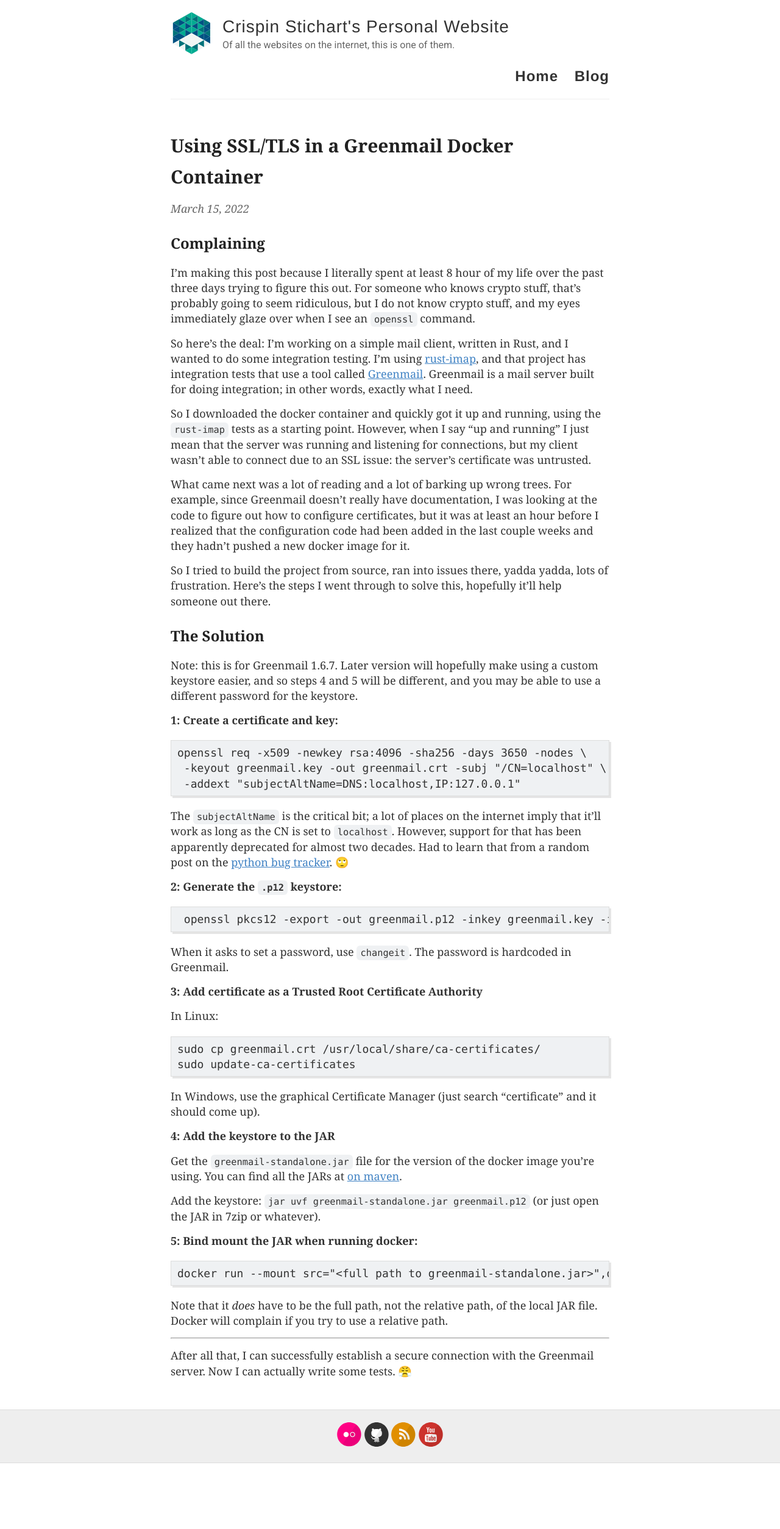
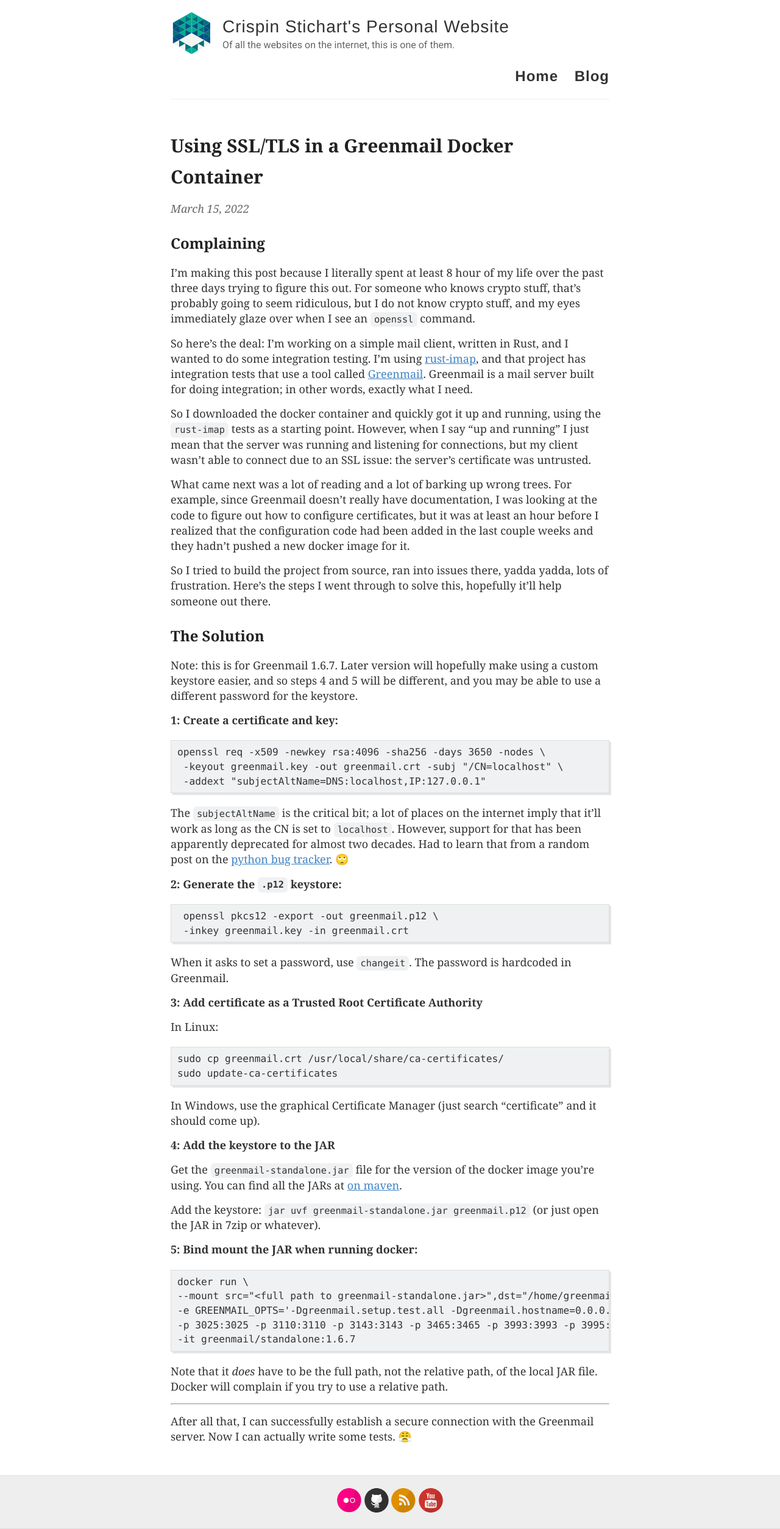
Before and after one commit to CrispinStichart/CrispinStichart.github.io, a Jekyll site: the page built from _posts/2022-03-15-using-SSL-in-greenmail-docker-container.markdown, in a window 1280 px wide. Shown: the whole page at 61% size. Built offline with Jekyll 4.4.1, drawn with Linux system fonts in a browser that asks for light colours; before the commit the page ends 2400 px from its top, so only the background shows below that.

Commit message:
better code css, better command layout in post

````diff
--- a/_posts/2022-03-15-using-SSL-in-greenmail-docker-container.markdown
+++ b/_posts/2022-03-15-using-SSL-in-greenmail-docker-container.markdown
@@ -32,7 +32,8 @@
 **2: Generate the `.p12` keystore:**
 
  ```
- openssl pkcs12 -export -out greenmail.p12 -inkey greenmail.key -in greenmail.crt
+ openssl pkcs12 -export -out greenmail.p12 \
+ -inkey greenmail.key -in greenmail.crt
 ```
 
 When it asks to set a password, use `changeit`. The password is hardcoded in Greenmail.
@@ -57,7 +58,11 @@
 **5: Bind mount the JAR when running docker:**
 
 ```
-docker run --mount src="<full path to greenmail-standalone.jar>",dst="/home/greenmail/greenmail-standalone.jar",type=bind -t -i -e GREENMAIL_OPTS='-Dgreenmail.setup.test.all -Dgreenmail.hostname=0.0.0.0 -Dgreenmail.auth.disabled -Dgreenmail.verbose' -p 3025:3025 -p 3110:3110 -p 3143:3143 -p 3465:3465 -p 3993:3993 -p 3995:3995 greenmail/standalone:1.6.7
+docker run \
+--mount src="<full path to greenmail-standalone.jar>",dst="/home/greenmail/greenmail-standalone.jar",type=bind \
+-e GREENMAIL_OPTS='-Dgreenmail.setup.test.all -Dgreenmail.hostname=0.0.0.0 -Dgreenmail.auth.disabled -Dgreenmail.verbose' \
+-p 3025:3025 -p 3110:3110 -p 3143:3143 -p 3465:3465 -p 3993:3993 -p 3995:3995 \
+-it greenmail/standalone:1.6.7
 ```
 
 Note that it *does* have to be the full path, not the relative path, of the local JAR file. Docker will complain if you try to use a relative path.
--- a/style.scss
+++ b/style.scss
@@ -342,7 +342,12 @@
 
 code {
   font-family: ui-monospace,SFMono-Regular,SF Mono,Menlo,Consolas,Liberation Mono,monospace;
+  &::selection {
+    background: #333333;
+    color: #dadada;
+  }
 }
+
 
 code:not(.highlight code) {
   background-color: rgba(175,184,193,0.2);
@@ -360,7 +365,7 @@
   box-shadow: 3px 3px rgba(0,0,0,0.1);
   margin: 20px 0 20px 0;
   overflow: auto hidden;
-  font-size: 100%;
+  font-size: 90%;
 }
 
 
````
Also changed, not shown: 1 other file.
